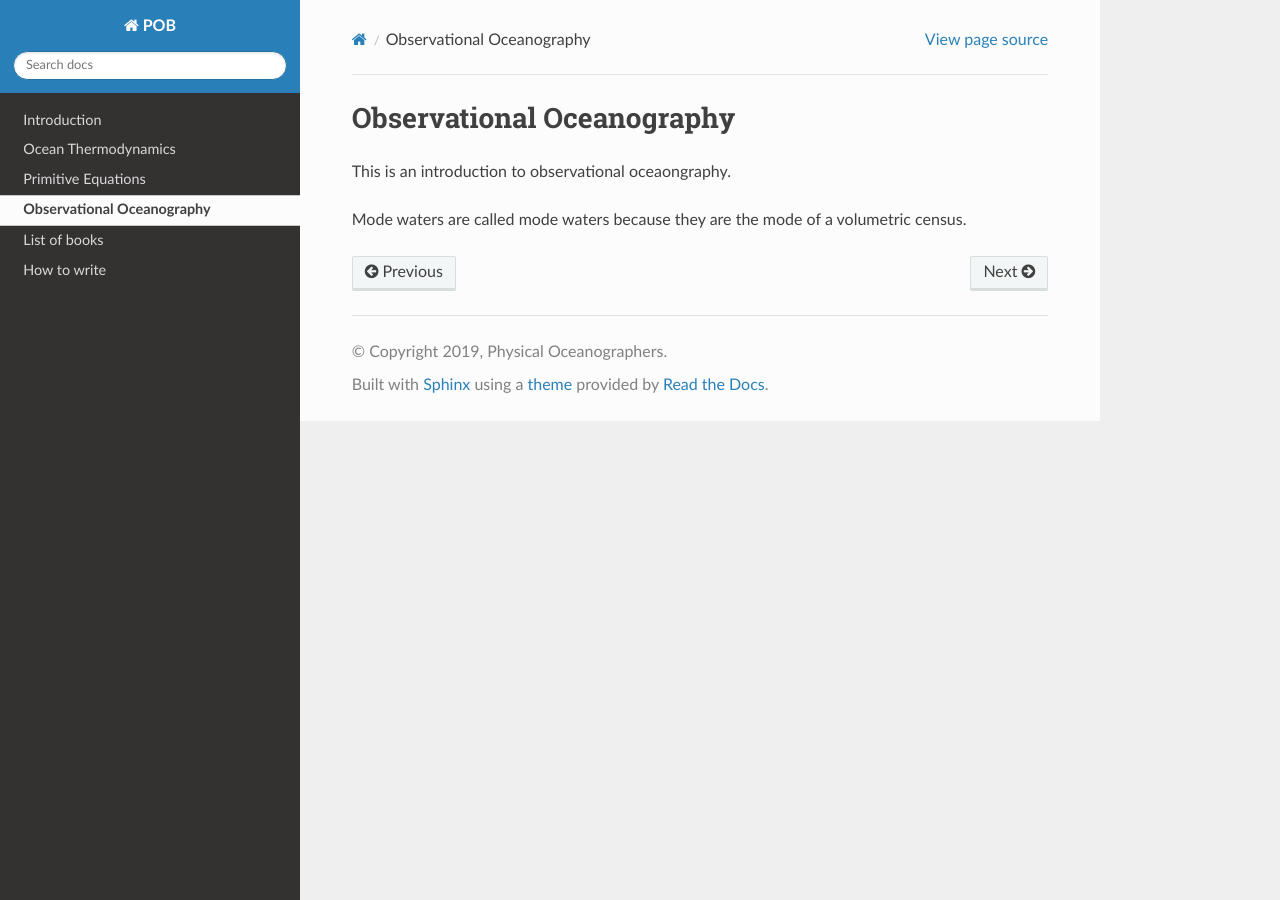
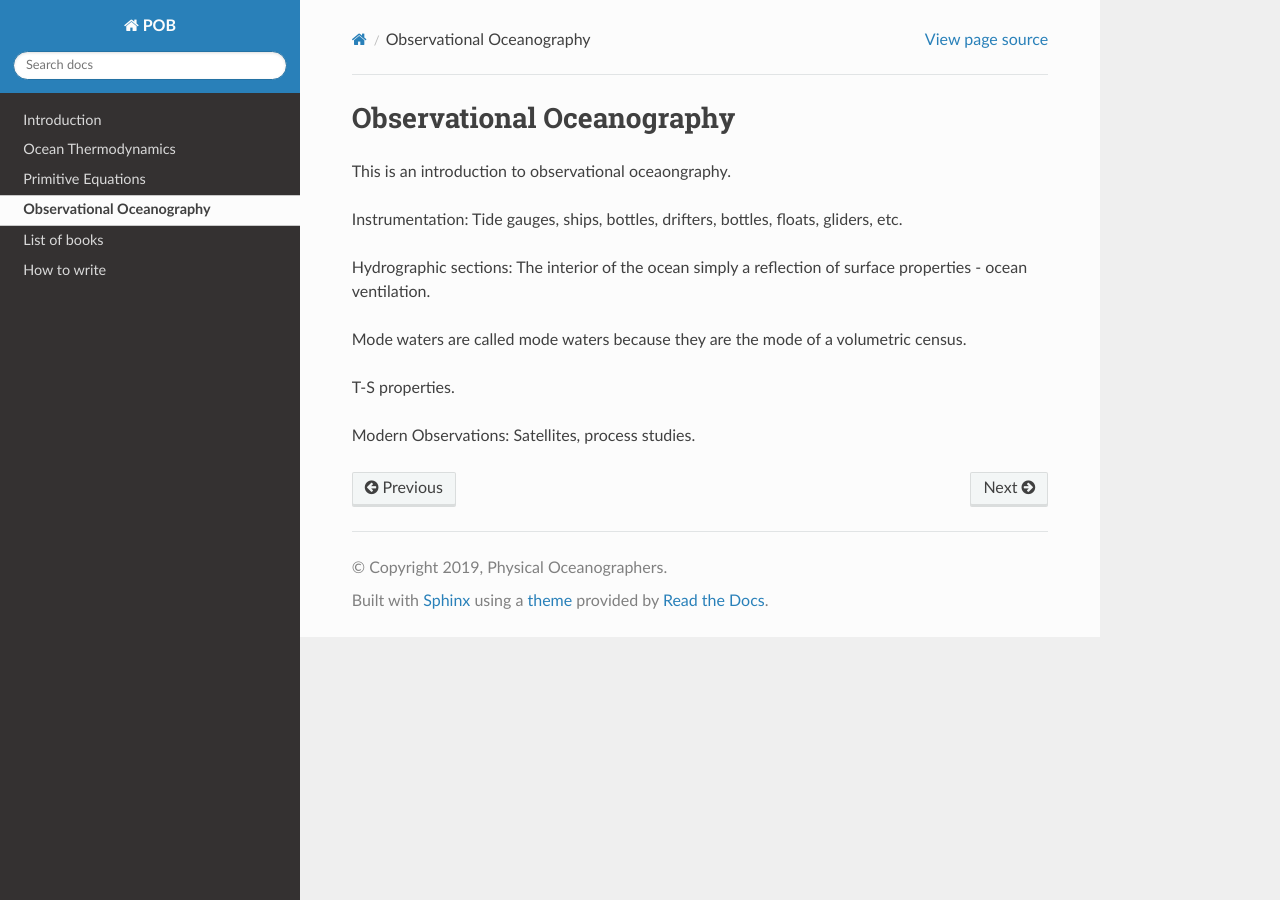
Before and after one commit to dhruvbalwada/POB, a Sphinx documentation site: the page built from docs/source/ocean_obs.rst, in a window 1280 px wide. Built offline with Sphinx 7.4.7 and the Read the Docs theme 2.0.0, drawn with Linux system fonts in a browser that asks for light colours.

Commit message:
Update ocean_obs.rst

```diff
--- a/docs/source/ocean_obs.rst
+++ b/docs/source/ocean_obs.rst
@@ -3,4 +3,15 @@ Observational Oceanography
 
 This is an introduction to observational oceaongraphy.
 
+Instrumentation:
+Tide gauges, ships, bottles, drifters, bottles, floats, gliders, etc.
+
+Hydrographic sections:
+The interior of the ocean simply a reflection of surface properties - ocean ventilation.
+
 Mode waters are called mode waters because they are the mode of a volumetric census.
+
+T-S properties.
+
+Modern Observations:
+Satellites, process studies.
```
